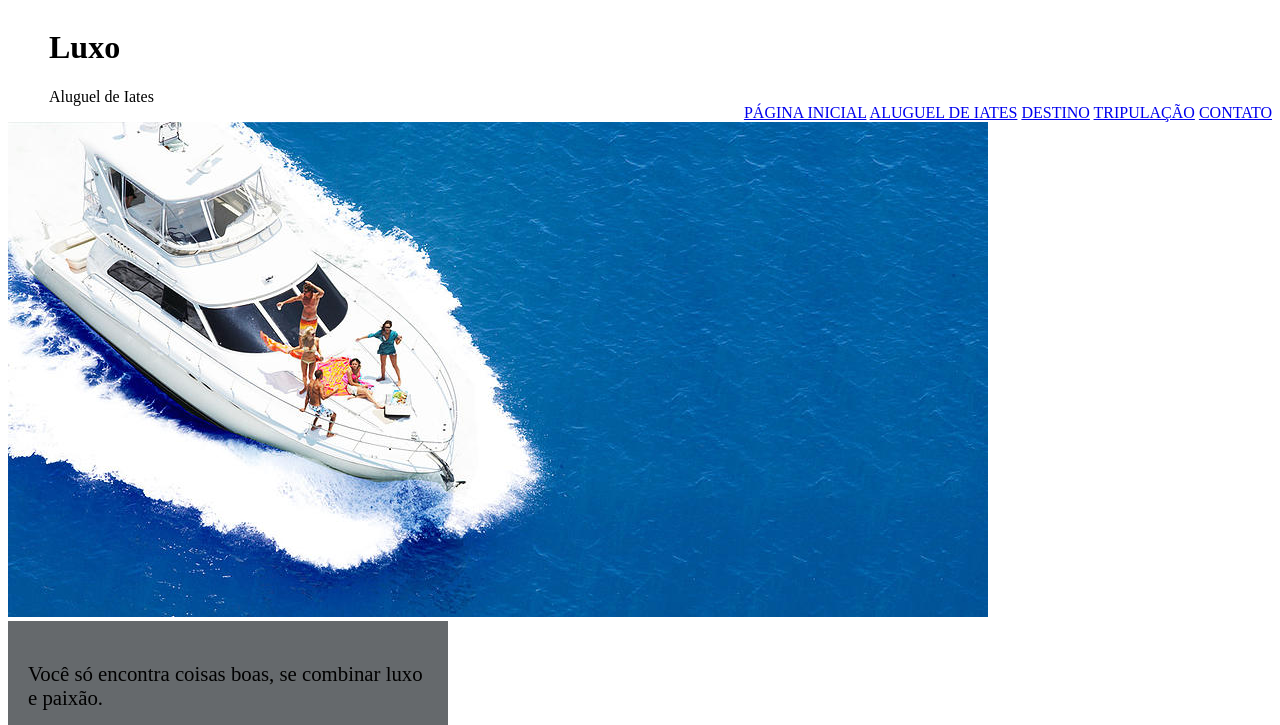
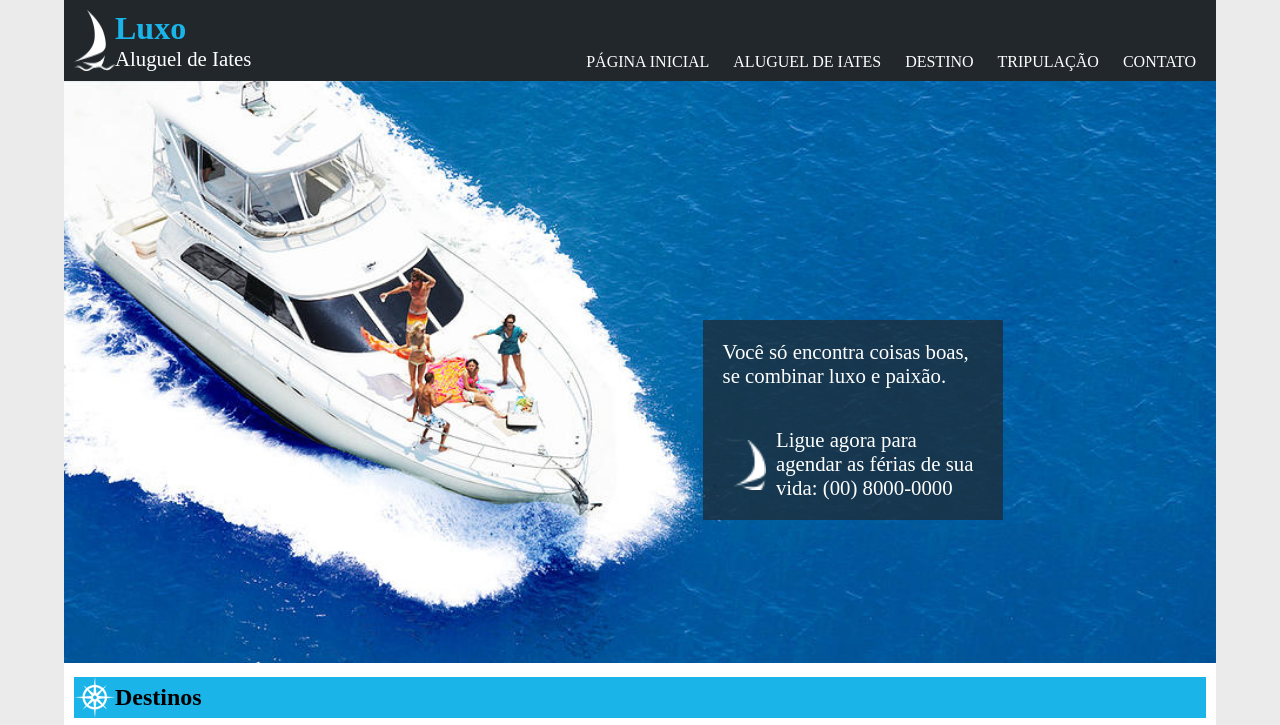
Before and after one commit to CarlosVinicius01/Pagina-Aluguel-de-Iates, a plain HTML site: page index.html in a window 1280 px wide. Shown: the top 725 px of the page. Drawn offline with Linux system fonts and the light colour scheme.

Commit message:
Update style.css

```diff
--- a/styles/style.css
+++ b/styles/style.css
@@ -1 +1,91 @@
 @charset "UTF-8";
+
+* {
+    margin: 0;
+    padding: 0;
+    box-sizing: border-box;
+    text-decoration: none;
+}
+
+body {
+    background-color: #EBEBEB;
+    height: 100vh;
+    width: 100vw;
+}
+
+header {
+    background-color: #21272B;
+    width: 90%;
+    margin: auto;
+    padding: 10px;
+}
+
+
+header  h1 {
+    color: #1BB4E8;
+}
+
+header p {
+    color: #FFFFFF;
+    font-size: 1.3em;
+}
+
+header a {
+    color: #FFFFFF;
+    padding: 10px;
+}
+
+header a:hover {
+    color: #1BB4E8;
+    transition: .2s;
+}
+
+main {
+    background-color: #FFFFFF;
+    width: 90%;
+    height: auto;
+    margin: auto;
+}
+
+#imgsobreposta {
+    width: 100%;
+    position: relative;
+    display: inline-block;
+}
+
+#ftprincipal {
+    width: 100%;
+    height: auto;
+}
+
+#texto {
+    background-color: #21272b4d;
+    color: #FFFFFF;
+    height: 200px;
+    max-width: 300px;
+    padding: 5px;
+    margin: 5px;
+    display: flex;
+    flex-flow: row wrap;
+
+
+    position: absolute;
+    top: 5%;
+    left: 50%;
+
+
+}
+
+#titulodest, #titulofrot {
+    display: flex;
+    align-items: center;
+    margin: 10px;
+}
+
+#titulodest {
+    background-color: #1BB4E8;
+}
+
+#titulofrot {
+    background-color: #C6B07F;
+}
```
